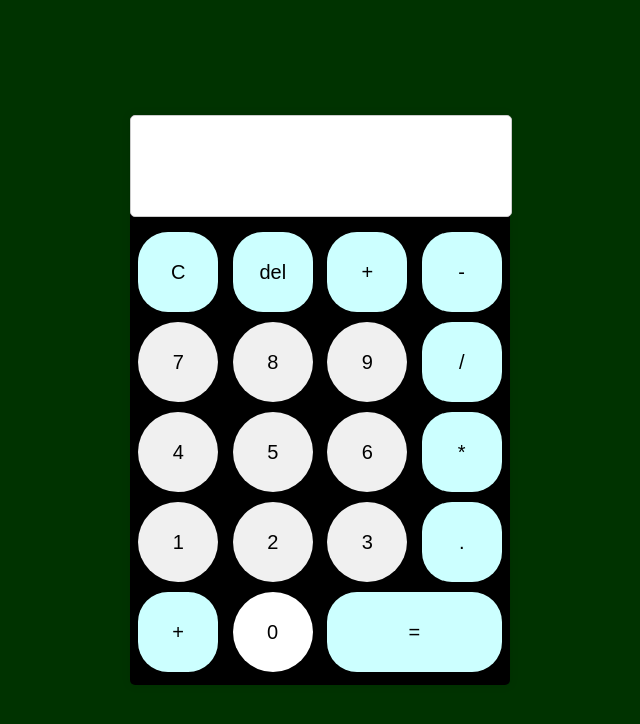
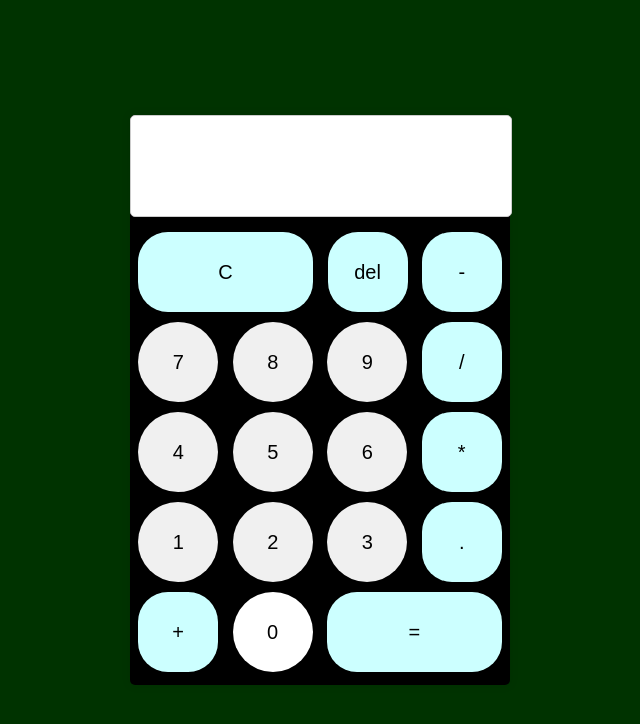
Before and after one commit to rula0/rula1, a plain HTML site: page index.html in a window 1280 px wide. Shown: the whole page, without its empty margins (320-960 px from the left). Drawn offline with Linux system fonts and the light colour scheme.

Commit message:
Add files via upload

```diff
--- a/index.html
+++ b/index.html
@@ -100,9 +100,8 @@
 <body>
   <div id="calculator">
     <input type="text" id="display" disabled><br>
-    <button class="btn1" onclick="clearDisplay()">C</button>
+    <button class="btn0" onclick="clearDisplay()">C</button>
     <button class="btn1" onclick="deleteLastCharacter()">del</button>
-    <button class="btn1" onclick="addToDisplay('+')">+</button>
     <button class="btn1" onclick="addToDisplay('-')">-</button><br>
     <button class="btn" onclick="addToDisplay('7')">7</button>
     <button class="btn" onclick="addToDisplay('8')">8</button>
```
